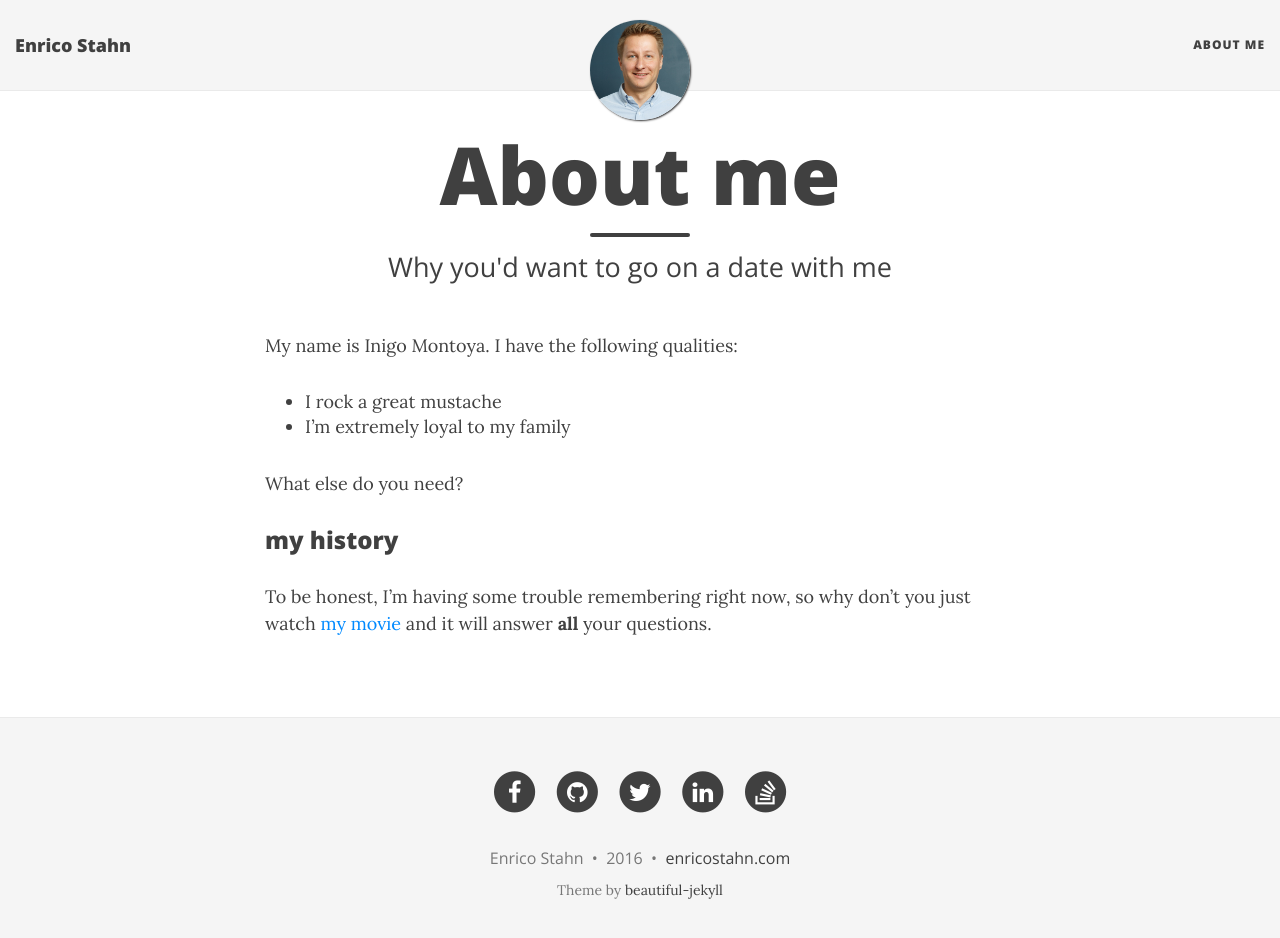
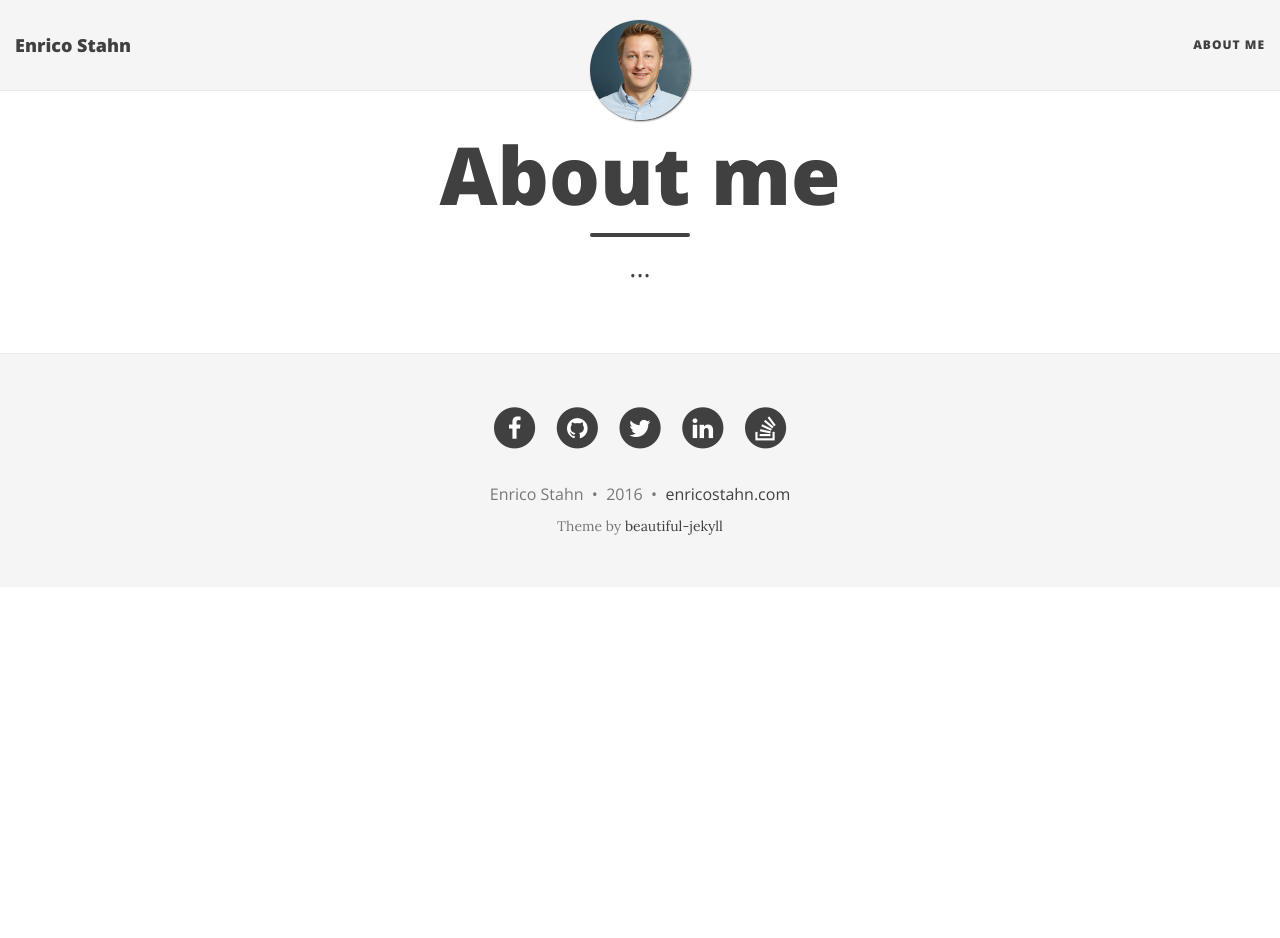
Before and after one commit to estahn/enricostahn.com, a Jekyll site: the page built from about-me.md, in a window 1280 px wide and 951 px high. Shown: the top 938 px of the window. Built offline with Jekyll 4.4.1, drawn with Linux system fonts in a browser that asks for light colours; nearby versions of some CDN libraries; a file with an impossible date is left out.

Commit message:
Remove template data

```diff
--- a/about-me.md
+++ b/about-me.md
@@ -1,16 +1,5 @@
 ---
 layout: page
 title: About me
-subtitle: Why you'd want to go on a date with me
+subtitle: ...
 ---
-
-My name is Inigo Montoya. I have the following qualities:
-
-- I rock a great mustache
-- I'm extremely loyal to my family
-
-What else do you need?
-
-### my history
-
-To be honest, I'm having some trouble remembering right now, so why don't you just watch [my movie](http://en.wikipedia.org/wiki/The_Princess_Bride_%28film%29) and it will answer **all** your questions.
```
